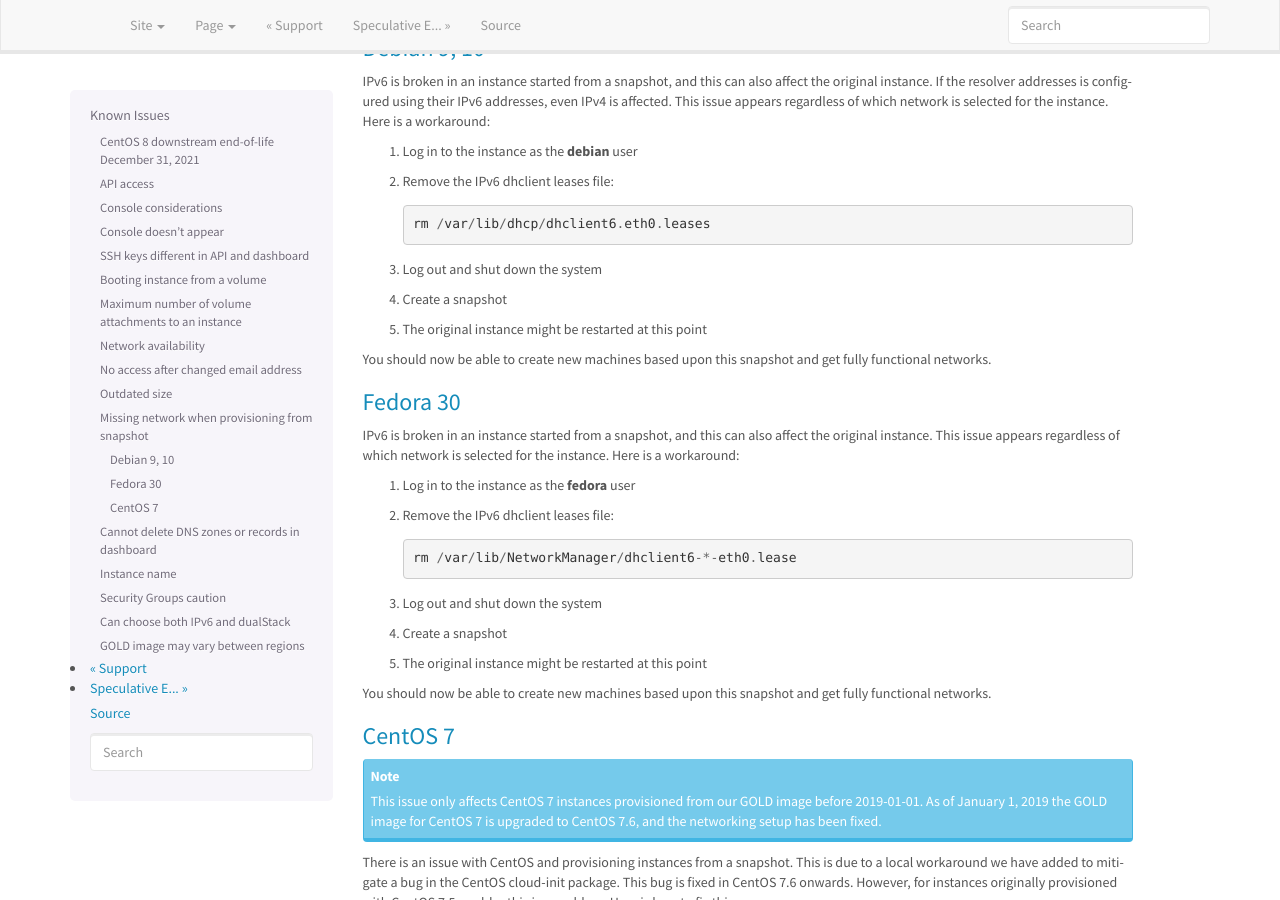
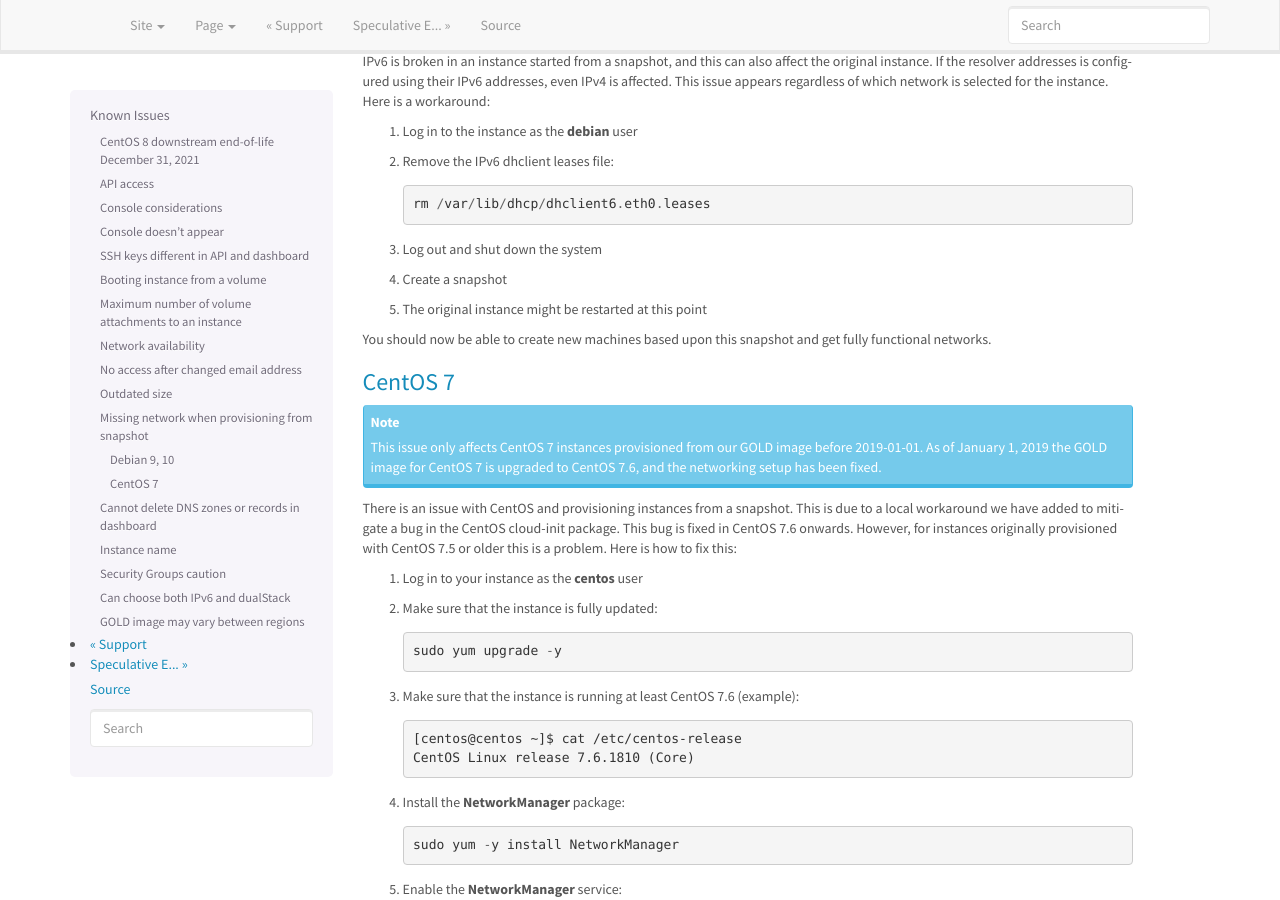
Before and after one commit to norcams/docs-enduser, a Sphinx documentation site: the page built from docs/known-issues.rst, in a window 1280 px wide and 900 px high, scrolled down 1906 px. Built offline with Sphinx 7.4.7, drawn with Linux system fonts in a browser that asks for light colours.

Commit message:
Remove obsolete Fedora 30 issue

```diff
--- a/docs/known-issues.rst
+++ b/docs/known-issues.rst
@@ -117,28 +117,6 @@ is selected for the instance. Here is a workaround:
 #. Remove the IPv6 dhclient leases file::
 
      rm /var/lib/dhcp/dhclient6.eth0.leases
-
-#. Log out and shut down the system
-
-#. Create a snapshot
-
-#. The original instance might be restarted at this point
-
-You should now be able to create new machines based upon this snapshot and get
-fully functional networks.
-
-
-Fedora 30
-'''''''''
-IPv6 is broken in an instance started from a snapshot, and this can also affect
-the original instance. This issue appears regardless of which network
-is selected for the instance. Here is a workaround:
-
-1. Log in to the instance as the **fedora** user
-
-#. Remove the IPv6 dhclient leases file::
-
-     rm /var/lib/NetworkManager/dhclient6-*-eth0.lease
 
 #. Log out and shut down the system
 
```
